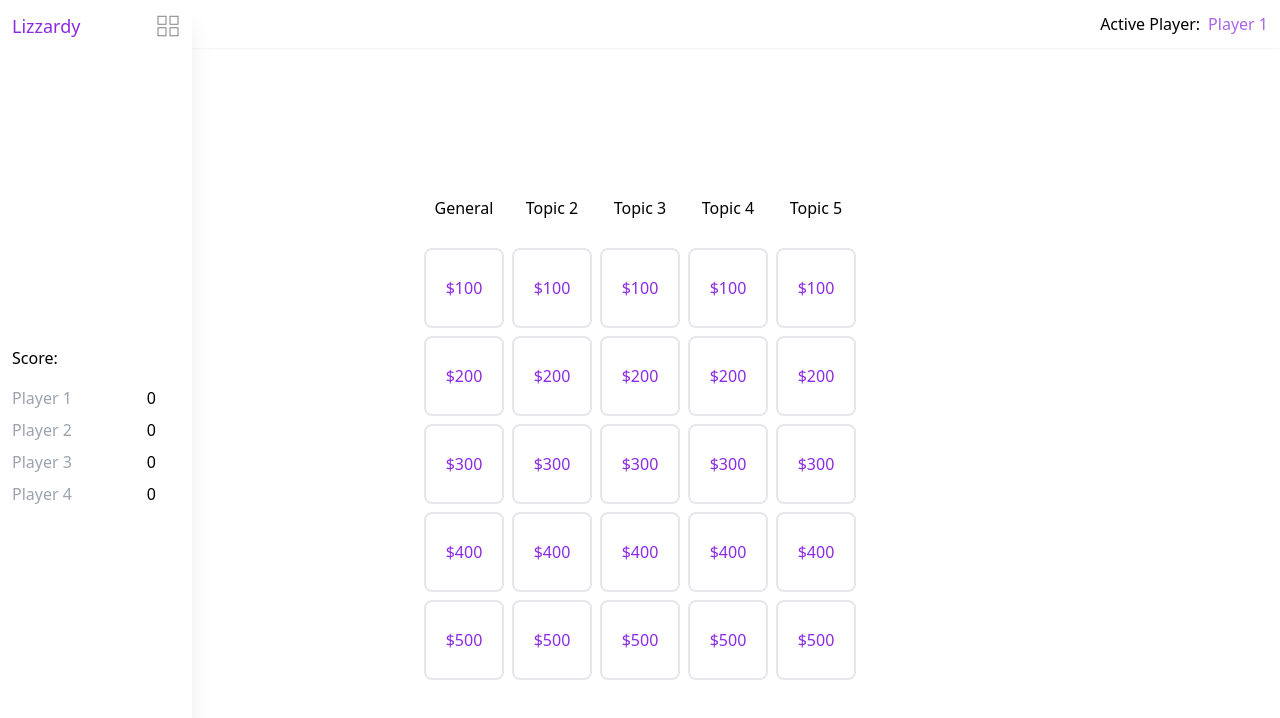
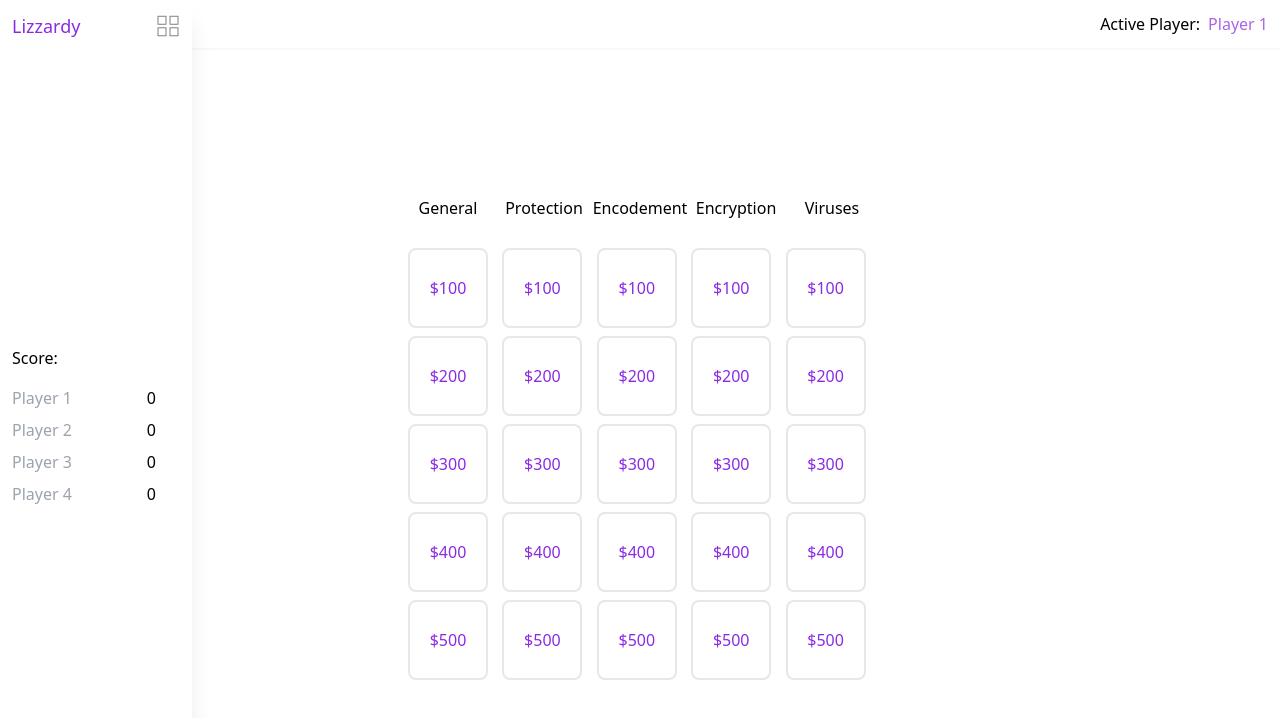
Before and after one commit to minsuk2609/jeopardy-game, a React (Vite) app: page / in a window 1280 px wide. Shown: the top 718 px of the page. Built offline with nearby package versions, Linux system fonts and the light colour scheme.

Commit message:
Added responsive spacing between elements

```diff
--- a/src/components/TopicRow.tsx
+++ b/src/components/TopicRow.tsx
@@ -2,12 +2,12 @@ import data from "../util/questions";
 
 export default function TopicColumn(props: any): JSX.Element {
     return (
-        <div className="flex gap-2">
-            <div className="text-sm sm:text-base w-12 h-20 xsm:h-20 xsm:w-16 sm:w-20 sm:h-20 flex justify-center items-center rotate-90 py-2 sm:rotate-0">{data[1].name}</div>
-            <div className="text-sm sm:text-base w-12 h-20 xsm:h-20 xsm:w-16 sm:w-20 sm:h-20 flex justify-center items-center rotate-90 py-2 sm:rotate-0">Topic 2</div>
-            <div className="text-sm sm:text-base w-12 h-20 xsm:h-20 xsm:w-16 sm:w-20 sm:h-20 flex justify-center items-center rotate-90 py-2 sm:rotate-0">Topic 3</div>
-            <div className="text-sm sm:text-base w-12 h-20 xsm:h-20 xsm:w-16 sm:w-20 sm:h-20 flex justify-center items-center rotate-90 py-2 sm:rotate-0">Topic 4</div>
-            <div className="text-sm sm:text-base w-12 h-20 xsm:h-20 xsm:w-16 sm:w-20 sm:h-20 flex justify-center items-center rotate-90 py-2 sm:rotate-0">Topic 5</div>
+        <div className="flex gap-2 sm:gap-4">
+            <div className="text-sm sm:text-base w-12 h-24 xsm:h-24 xsm:w-16 sm:w-20 sm:h-20 flex justify-center items-center rotate-90 py-2 sm:rotate-0 text-center">{data[1].name}</div>
+            <div className="text-sm sm:text-base w-12 h-24 xsm:h-24 xsm:w-16 sm:w-20 sm:h-20 flex justify-center items-center rotate-90 py-2 sm:rotate-0 text-center">{data[2].name}</div>
+            <div className="text-sm sm:text-base w-12 h-24 xsm:h-24 xsm:w-16 sm:w-20 sm:h-20 flex justify-center items-center rotate-90 py-2 sm:rotate-0 text-center">{data[3].name}</div>
+            <div className="text-sm sm:text-base w-12 h-24 xsm:h-24 xsm:w-16 sm:w-20 sm:h-20 flex justify-center items-center rotate-90 py-2 sm:rotate-0 text-center">{data[4].name}</div>
+            <div className="text-sm sm:text-base w-12 h-24 xsm:h-24 xsm:w-16 sm:w-20 sm:h-20 flex justify-center items-center rotate-90 py-2 sm:rotate-0 text-center">{data[5].name}</div>
         </div>
     );
 }
```
